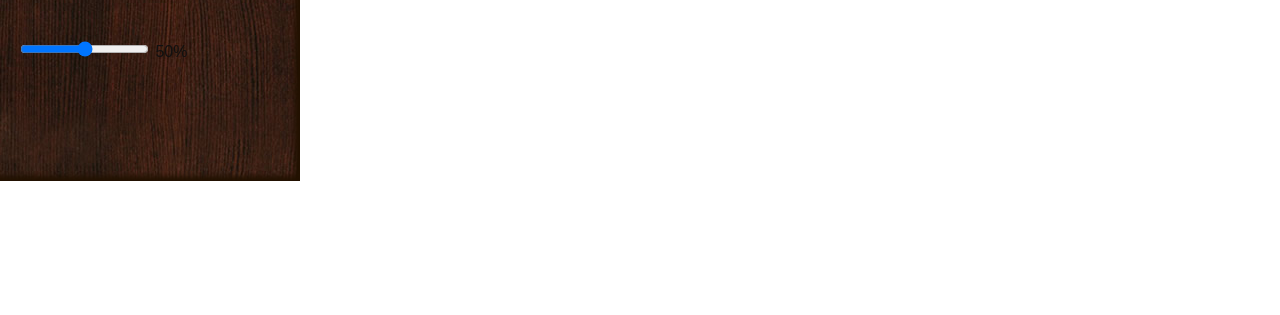
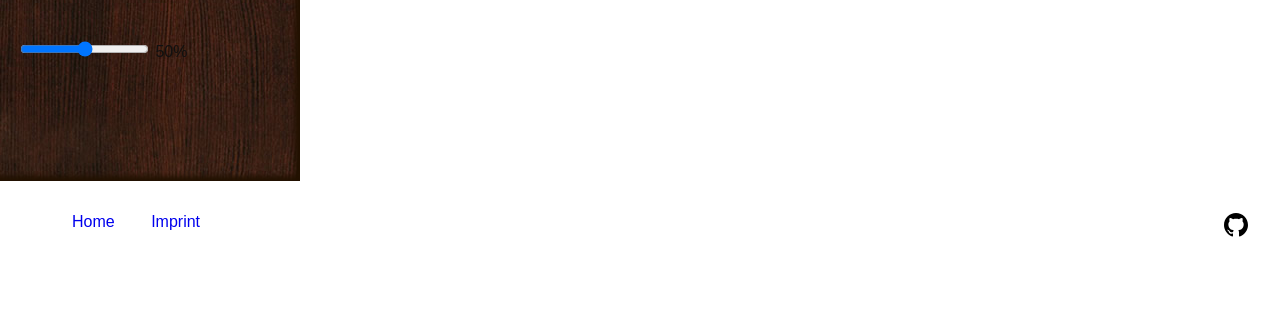
Before and after one commit to letztes/achtelbass2web, a Python web app: template achtelbass/templates/index.html in a window 1280 px wide. Shown: the part 413-728 px from the top of the page. Run offline with Jinja, Linux system fonts and the light colour scheme; the template is opened without the code that fills it, so the values that code supplies are empty.

Commit message:
Add a footer template

```diff
--- /dev/null
+++ b/achtelbass/templates/footer.html
@@ -0,0 +1,15 @@
+<div class="footer">
+	<ul class="site-footer-links right">
+		<li>
+			<a href="https://github.com/letztes/achtelbass2web">
+				<svg class="octicon octicon-mark-github" width="24" viewBox="0 0 16 16" version="1.1" title="Fork me on GitHub " role="img" height="24">
+					<path d="M8 0C3.58 0 0 3.58 0 8c0 3.54 2.29 6.53 5.47 7.59 0.4 0.07 0.55-0.17 0.55-0.38 0-0.19-0.01-0.82-0.01-1.49-2.01 0.37-2.53-0.49-2.69-0.94-0.09-0.23-0.48-0.94-0.82-1.13-0.28-0.15-0.68-0.52-0.01-0.53 0.63-0.01 1.08 0.58 1.23 0.82 0.72 1.21 1.87 0.87 2.33 0.66 0.07-0.52 0.28-0.87 0.51-1.07-1.78-0.2-3.64-0.89-3.64-3.95 0-0.87 0.31-1.59 0.82-2.15-0.08-0.2-0.36-1.02 0.08-2.12 0 0 0.67-0.21 2.2 0.82 0.64-0.18 1.32-0.27 2-0.27 0.68 0 1.36 0.09 2 0.27 1.53-1.04 2.2-0.82 2.2-0.82 0.44 1.1 0.16 1.92 0.08 2.12 0.51 0.56 0.82 1.27 0.82 2.15 0 3.07-1.87 3.75-3.65 3.95 0.29 0.25 0.54 0.73 0.54 1.48 0 1.07-0.01 1.93-0.01 2.2 0 0.21 0.15 0.46 0.55 0.38C13.71 14.53 16 11.53 16 8 16 3.58 12.42 0 8 0z">
+				</svg>
+			</a>
+		</li>
+	</ul>
+	<ul class="site-footer-links">
+		<li><a href="/">Home</a></li>
+		<li><a href="/imprint/">Imprint</a></li>
+	</ul>
+</div>
--- a/achtelbass/templates/index.html
+++ b/achtelbass/templates/index.html
@@ -9,6 +9,7 @@
     <!--http://nortago.deviantart.com/art/Bg-Texture-wood-38841113 Wood-Background by nortago, thanks a lot!-->
 </head>
 <body>
+	<div class="body">
 {{ debugging_info }}
 <!--applet id="MIDIPlugin" code="MIDIPlugin.class" name="MIDIPlugin" archive="http://dl.dropbox.com/u/223827/abcjs/MIDIPlugin.jar" height="1" width="1"></applet-->
 
@@ -114,6 +115,7 @@
             {% endfor %}
         </fieldset>
     </form>
+
     <div id="midi"></div>
     <div id="canvas"></div>
 </main>
@@ -145,5 +147,7 @@
 	});
 
 	</script>
+	</div>
+	{% include 'footer.html' %}
 </body>
 </html>
--- a/styles/achtelbass.css
+++ b/styles/achtelbass.css
@@ -17,7 +17,7 @@ main {
 	display: none;
 }
 
-form {
+#configure {
 	overflow: hidden;
 	background: url('/images/bg_texture___wood_by_nortago.jpg') top left #402107;
 	box-shadow: -5px -5px 5px #210 inset;
@@ -306,3 +306,34 @@ label[for="rest_frequency"] {
 	background: #402107 url("/images/bg_texture___wood_by_nortago.jpg") repeat scroll left top;
 	color: #f2ecdc;
 }
+
+.navigation {
+	float:right;
+	padding: 1em;
+}
+
+#imprint {
+	font-size: x-large;
+	padding: 1em;
+}
+
+.footer {
+	padding: 1em;
+}
+
+.site-footer-links {
+	vertical-align: center;
+}
+
+.site-footer-links > li {
+	display: inline-block;
+}
+
+.site-footer-links > li > a {
+	text-decoration: none;
+	padding: 1em;
+}
+
+.right {
+	float: right !important;
+}
```
Also changed, not shown: achtelbass/templates/imprint.html (renamed from imprint.html, +11 -6 lines), imprint/index.py (added, +21 -0 lines), 1 other file.
